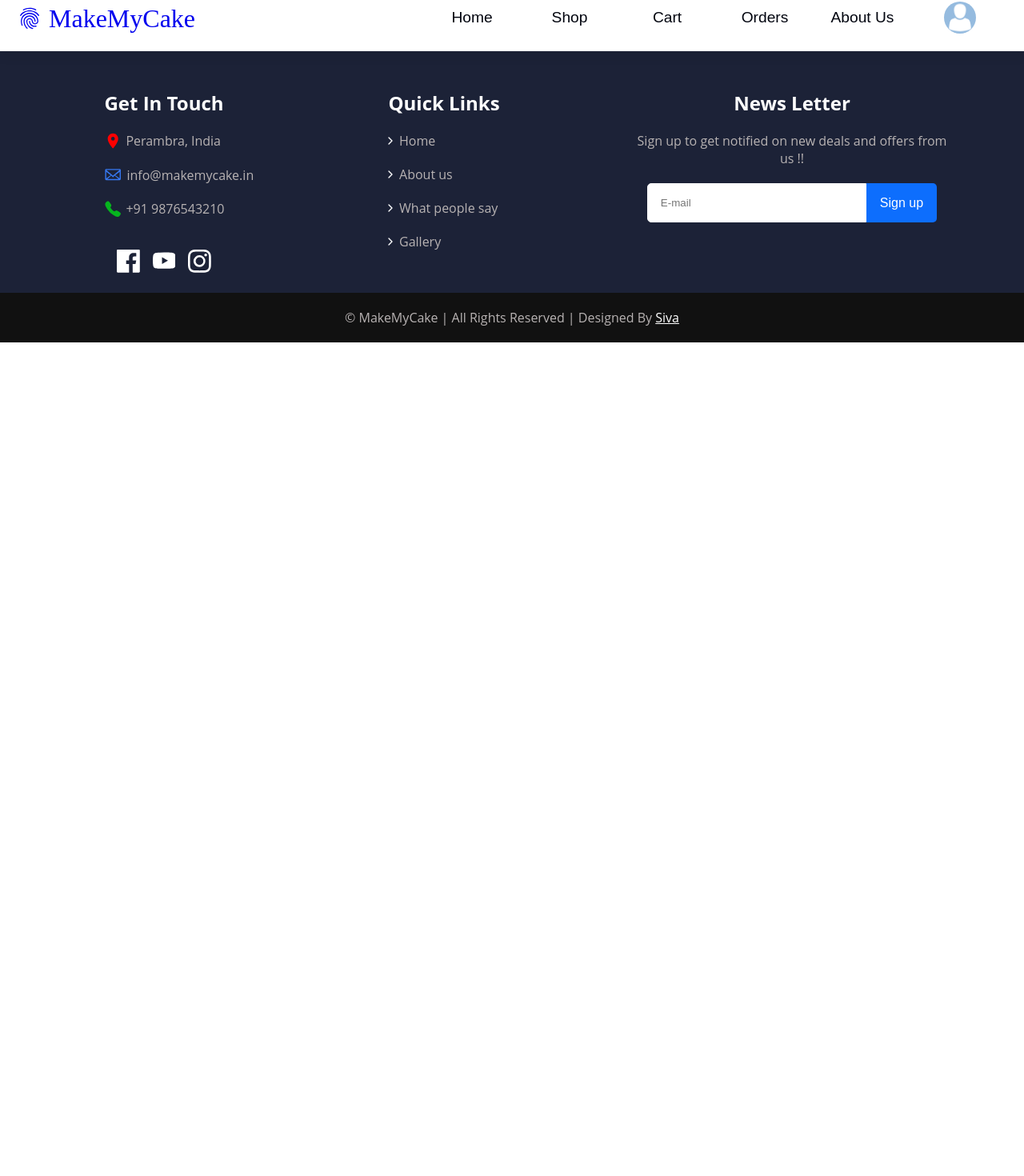
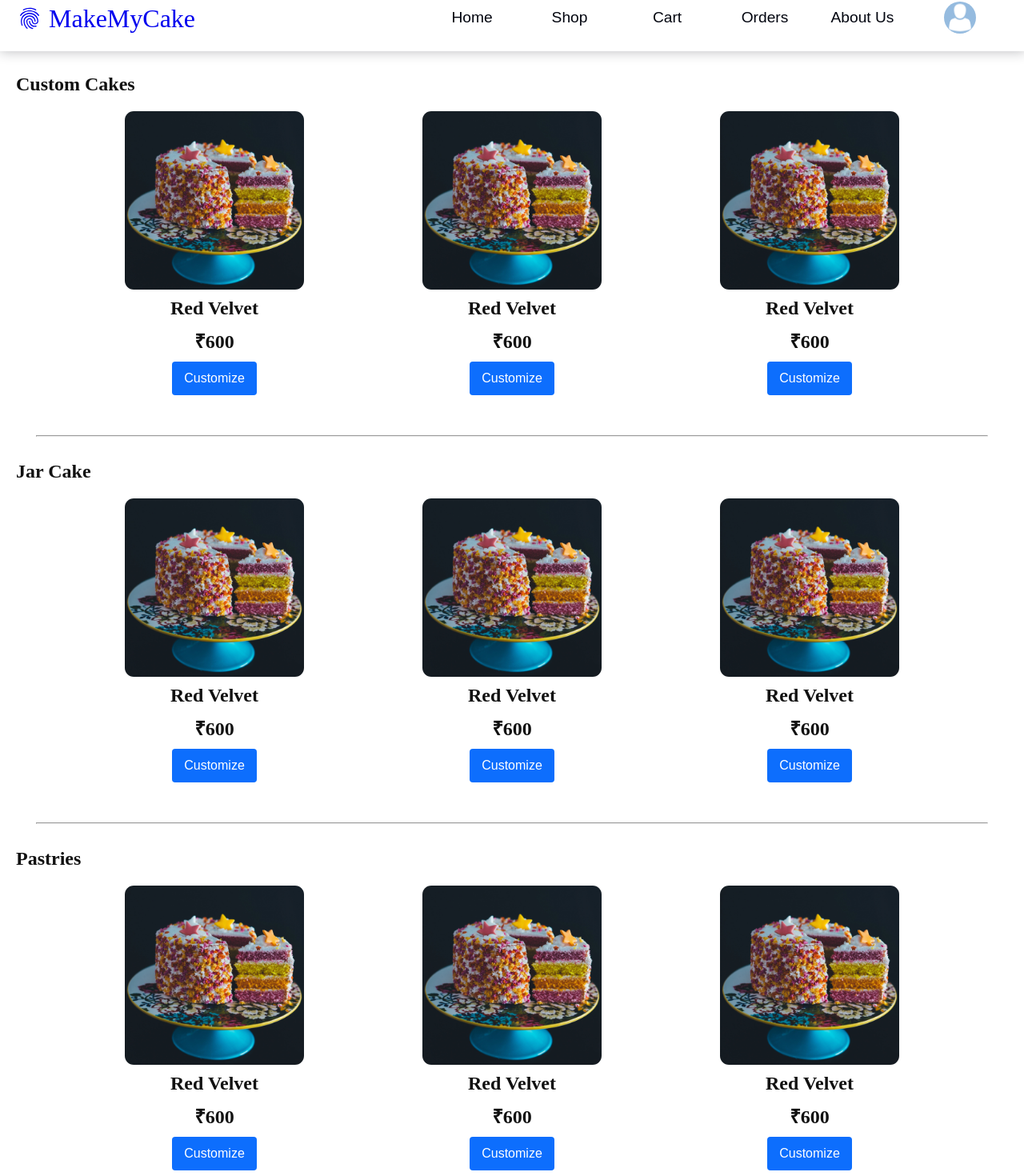
Before and after one commit to dev-siva98/web, a React (Create React App) app: page /shop in a window 1280 px wide. Shown: the part 18-1488 px from the top of the page at 80% size. Before the commit the page ends 800 px from the top, so only its background shows below. Built offline with nearby package versions, Linux system fonts and the light colour scheme.

Commit message:
shop-basic

```diff
--- a/src/App.js
+++ b/src/App.js
@@ -4,6 +4,7 @@ import Footer from "./Components/Footer/Footer";
 import Navbar from "./Components/Navbar/Navbar";
 import About from "./Components/Pages/About/About";
 import Home from "./Components/Pages/Home/Home";
+import Shop from "./Components/Pages/Shop/Shop";
 
 function App() {
   return (
@@ -17,6 +18,9 @@ function App() {
           <Route path='/about'>
             <About/>
           </Route>
+          <Route path='/shop'>
+            <Shop/>
+          </Route>
         </Switch>
         <Footer />
       </Router>
--- a/src/Components/Footer/Footer.css
+++ b/src/Components/Footer/Footer.css
@@ -92,8 +92,7 @@
     font-size: 1rem;
     border-radius: 0.25rem;
     color: #fff;
-    padding-left: 1rem;
-    padding-right: 1rem;
+    padding: 0.5rem 0.9rem;
     cursor: pointer;
     background-color: #0d6efd;
     transition: all 0.5s;
--- a/src/Components/Navbar/Navbar.css
+++ b/src/Components/Navbar/Navbar.css
@@ -36,17 +36,8 @@
   height: 100%;
   display: flex;
   align-items: center;
-  animation: rotate 0.7s ease-in-out 0.5s;
 }
 
-@keyframes rotate {
-  0% {
-    transform: rotateY(360deg);
-  }
-  100% {
-    transform: rotateY(0rem);
-  }
-}
 
 .nav-icon {
   margin-right: 0.5rem;
@@ -75,7 +66,7 @@
 
 .nav-link {
   text-decoration: none;
-  padding: 0.5rem 1rem;
+  padding: 0 1rem;
   width: 90px;
   color: #02050f;
 }
@@ -158,3 +149,9 @@
   }
 
 }
+
+@media (max-width:1268px) and (min-width:961px) {
+  .nav-link {
+    padding: 0 0;
+  }
+}
--- a/src/Components/Navbar/Navbar.js
+++ b/src/Components/Navbar/Navbar.js
@@ -47,7 +47,7 @@ function Navbar() {
                                 </Link>
                             </li>
                             <li className="nav-items" onClick={handleClick} >
-                                <Link to='/explore' className="nav-link">
+                                <Link to='/shop' className="nav-link">
                                     Shop
                                 </Link>
                             </li>
--- a/src/Components/Pages/Home/Home.css
+++ b/src/Components/Pages/Home/Home.css
@@ -92,7 +92,7 @@
 }
 
 .btn-outline:active {
-    padding: 0.4rem;
+    transform: scale(0.8);
     border: 1px solid #05038a;
 }
 
--- /dev/null
+++ b/src/Components/Pages/Shop/Shop.css
@@ -0,0 +1,76 @@
+.shop-section {
+    position: relative;
+    background-color: #fff;
+    top: 80px;
+}
+
+.shop-section-container {
+    padding: 30px 20px;
+
+}
+
+.shop-section-main {
+    color: #111;
+    background-color: #fff;
+}
+
+.shop-cake-section {
+    display: flex;
+    align-items: center;
+    justify-content: space-evenly;
+    flex-wrap: wrap;
+}
+
+.shop-item {
+    width: 20%;
+    text-align: center;
+    padding: 20px 0;
+}
+
+.shop-item-image {
+    display: flex;
+    justify-content: center;
+    align-items: center;
+}
+
+.shop-item-img {
+    width: 90%;
+    border-radius: 5%;
+}
+
+.shop-item-content h2 {
+    padding-top: 10px;
+}
+
+.shop-item-content button {
+    margin-top: 10px;
+}
+
+.btn-shop:hover {
+    background-color: #0cb4f7;
+    color: #111;
+}
+
+.btn-shop:active {
+    transform: scale(0.8);
+    border: 1px solid #05038a;
+}
+
+.shop-partition {
+    margin: 30px 25px;
+}
+
+@media (max-width:960px) {
+    .shop-item {
+        width: 35%;
+    }
+}
+
+
+@media (max-width:720px) {
+
+    .shop-item {
+        width: 45%;
+    }
+
+}
--- /dev/null
+++ b/src/Components/Pages/Shop/Shop.js
@@ -0,0 +1,138 @@
+import React from 'react'
+import './Shop.css'
+
+function Shop() {
+    return (
+        <div>
+            <div className="shop-section">
+                <div className="shop-section-container">
+                    <div className="shop-section-main">
+                        <h2>Custom Cakes</h2>
+                        <div className="shop-cake-section shop-custom-cake">
+                            <div className="shop-item">
+                                <div className="shop-item-image">
+                                    <img className='shop-item-img' src="images/custom.jpg" alt="cake" />
+                                </div>
+                                <div className="shop-item-content">
+                                    <h2 className="shop-item-name">
+                                        Red Velvet
+                                    </h2>
+                                    <h2>&#8377;600</h2>
+                                    <button className='btn btn-shop'>Customize</button>
+                                </div>
+                            </div>
+                            <div className="shop-item">
+                                <div className="shop-item-image">
+                                    <img className='shop-item-img' src="images/custom.jpg" alt="cake" />
+                                </div>
+                                <div className="shop-item-content">
+                                    <h2 className="shop-item-name">
+                                        Red Velvet
+                                    </h2>
+                                    <h2>&#8377;600</h2>
+                                    <button className='btn btn-shop'>Customize</button>
+                                </div>
+                            </div>
+                            <div className="shop-item">
+                                <div className="shop-item-image">
+                                    <img className='shop-item-img' src="images/custom.jpg" alt="cake" />
+                                </div>
+                                <div className="shop-item-content">
+                                    <h2 className="shop-item-name">
+                                        Red Velvet
+                                    </h2>
+                                    <h2>&#8377;600</h2>
+                                    <button className='btn btn-shop'>Customize</button>
+                                </div>
+                            </div>
+                        </div>
+                        <hr className='shop-partition' />
+                        <h2>Jar Cake</h2>
+                        <div className="shop-cake-section shop-custom-cake">
+                            <div className="shop-item">
+                                <div className="shop-item-image">
+                                    <img className='shop-item-img' src="images/custom.jpg" alt="cake" />
+                                </div>
+                                <div className="shop-item-content">
+                                    <h2 className="shop-item-name">
+                                        Red Velvet
+                                    </h2>
+                                    <h2>&#8377;600</h2>
+                                    <button className='btn btn-shop'>Customize</button>
+                                </div>
+                            </div>
+                            <div className="shop-item">
+                                <div className="shop-item-image">
+                                    <img className='shop-item-img' src="images/custom.jpg" alt="cake" />
+                                </div>
+                                <div className="shop-item-content">
+                                    <h2 className="shop-item-name">
+                                        Red Velvet
+                                    </h2>
+                                    <h2>&#8377;600</h2>
+                                    <button className='btn btn-shop'>Customize</button>
+                                </div>
+                            </div>
+                            <div className="shop-item">
+                                <div className="shop-item-image">
+                                    <img className='shop-item-img' src="images/custom.jpg" alt="cake" />
+                                </div>
+                                <div className="shop-item-content">
+                                    <h2 className="shop-item-name">
+                                        Red Velvet
+                                    </h2>
+                                    <h2>&#8377;600</h2>
+                                    <button className='btn btn-shop'>Customize</button>
+                                </div>
+                            </div>
+                        </div>
+                        <hr className='shop-partition' />
+                        <h2>Pastries</h2>
+                        <div className="shop-cake-section shop-custom-cake">
+                            <div className="shop-item">
+                                <div className="shop-item-image">
+                                    <img className='shop-item-img' src="images/custom.jpg" alt="cake" />
+                                </div>
+                                <div className="shop-item-content">
+                                    <h2 className="shop-item-name">
+                                        Red Velvet
+                                    </h2>
+                                    <h2>&#8377;600</h2>
+                                    <button className='btn btn-shop'>Customize</button>
+                                </div>
+                            </div>
+                            <div className="shop-item">
+                                <div className="shop-item-image">
+                                    <img className='shop-item-img' src="images/custom.jpg" alt="cake" />
+                                </div>
+                                <div className="shop-item-content">
+                                    <h2 className="shop-item-name">
+                                        Red Velvet
+                                    </h2>
+                                    <h2>&#8377;600</h2>
+                                    <button className='btn btn-shop'>Customize</button>
+                                </div>
+                            </div>
+                            <div className="shop-item">
+                                <div className="shop-item-image">
+                                    <img className='shop-item-img' src="images/custom.jpg" alt="cake" />
+                                </div>
+                                <div className="shop-item-content">
+                                    <h2 className="shop-item-name">
+                                        Red Velvet
+                                    </h2>
+                                    <h2>&#8377;600</h2>
+                                    <button className='btn btn-shop'>Customize</button>
+                                </div>
+                            </div>
+                        </div>
+
+                    </div>
+                </div>
+            </div>
+
+        </div>
+    )
+}
+
+export default Shop
```
